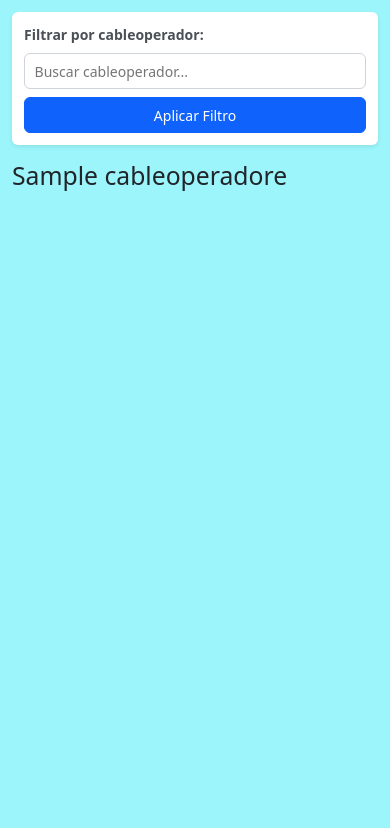
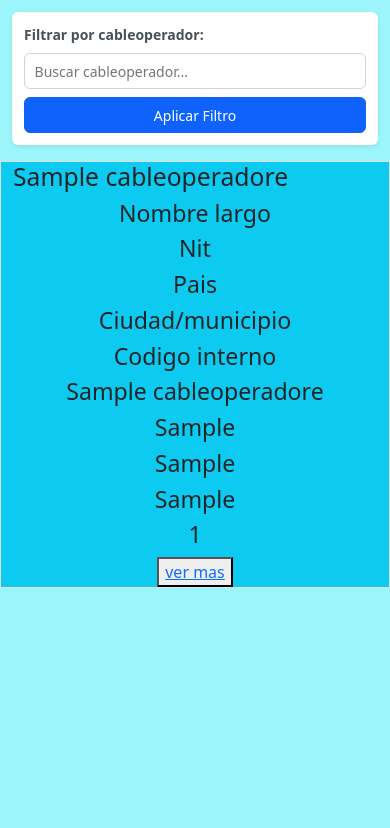
Before and after one commit to Adrian04g/Air-e_app, a Django app: page /index/PRST/ in a window 390 px wide. Shown: the part 69-897 px from the top of the page. Run offline with Django 5.2, Linux system fonts and the light colour scheme; tables that the repository leaves empty hold one stand-in row (values such as "Sample post"); parts of the project's set-up code (start-up, migrations or seed data) failed here and were passed over.

Commit message:
se colocaron datos en cableoperador.html y en list.html

```diff
--- a/INF_CE/INF_CE/templates/indexapp/cableoperadorList.html
+++ b/INF_CE/INF_CE/templates/indexapp/cableoperadorList.html
@@ -35,35 +35,32 @@
     <!-- Vista de tabla para desktop -->
     <div class="row">
         {% for object in object_list %}
-                <h2>{{ object.nombre }}</h2>
-                <div class="table-container d-none d-md-block">
-                    <table class="table table-striped">
-                                  <thead>
-                                      <tr>
-                                          <th scope="col" class="col-medium">Nombre largo</th>
-                                          <th scope="col" class="col-medium">Nit</th>
-                                          <th scope="col" class="col-medium">Pais</th>
-                                          <th scope="col" class="col-medium">Ciudad/municipio</th>
-                                          <th scope="col" class="col-medium">Codigo interno</th>
-                                      </tr>
-                                  </thead>
-                                  <tbody>
-                                      <tr>
-                                          <td>{{ object.Num_fact }}</td>
-                                          <td>{{ object.Responsable }}</td>
-                                          <td>{{ object.Clasificacion }}</td>
-                                          <td>{{ object.Mes_uso }}</td>
-                                          <td>{{ object.Fecha_fact }}</td>
-                                        </tr>
-                                    </tbody>
-                                </table>
-                                <div>
-                                <button><a href="{% url 'indexapp:detalle_cableoperador' pk=object.pk %}">
-                                    ver mas
-                                </a></button></div>
-                      </div>
+        <div class="col-sm-6 bg-info border">
+            <h2>{{ object.nombre }}</h2>
+            <center>
+            <div class="row">
+                <div class="col-sm-6">
+                    <h3>Nombre largo</h3>
+                    <h3>Nit<h3>
+                    <h3>Pais</h3>
+                    <h3>Ciudad/municipio</h3>
+                    <h3>Codigo interno</h3>
                 </div>
-                {% empty %}
+                    <div class="col-sm-6">
+                        <h3>{{ object.nombre_largo }}</h3>
+                        <h3>{{ object.NIT }}</h3>
+                        <h3>{{ object.pais }}</h3>
+                        <h3>{{ object.ciudad }}</h3>
+                        <h3>{{ object.CodigoInterno }}</h3>
+                    </div>
+                <div>
+                <button>
+                <a href="{% url 'indexapp:detalle_cableoperador' pk=object.pk %}">ver mas</a>
+                </button>
+            </div>
+                    </center>
+        </div>
+        {% empty %}
                 <div colspan="18" class="text-center py-4">
                     <em>No se encontraron cableoperadores</em>
                 </div>
```
Also changed, not shown: INF_CE/INF_CE/templates/indexapp/cableoperador.html (+15 -4 lines).
